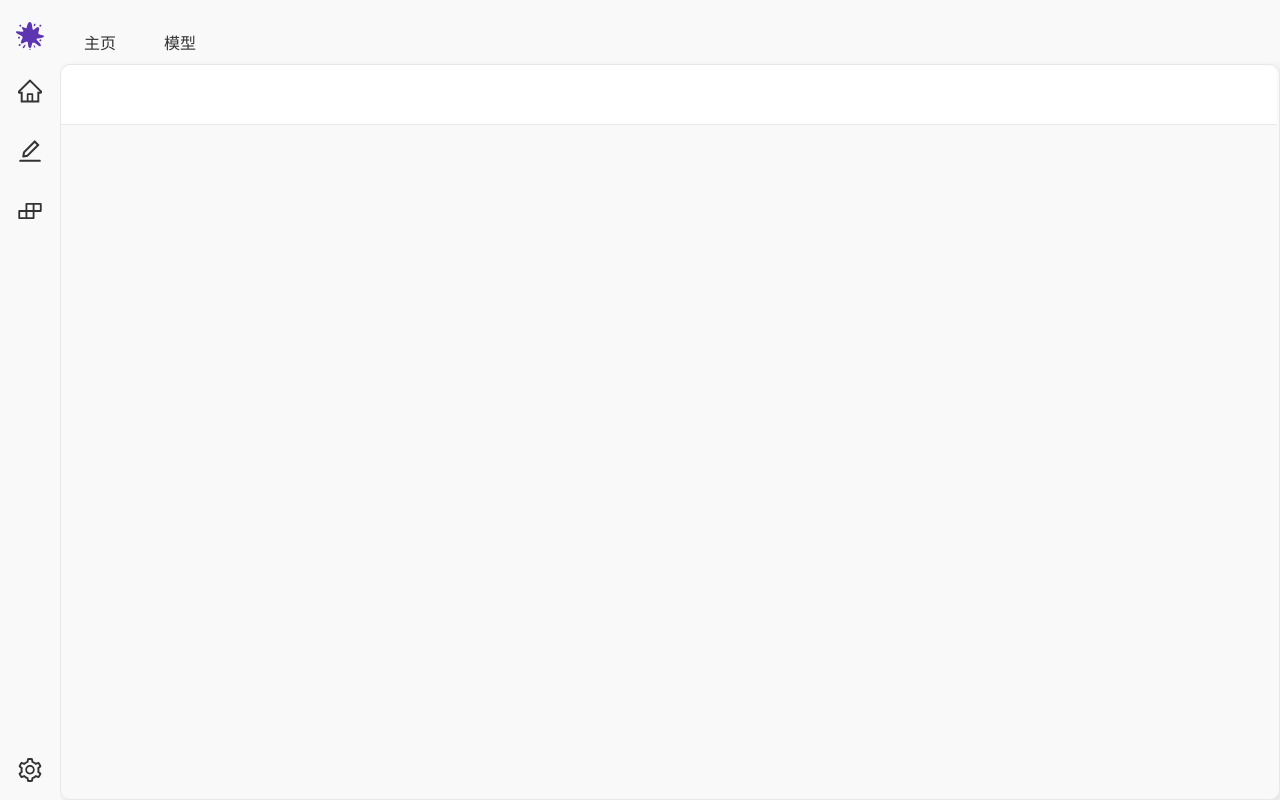
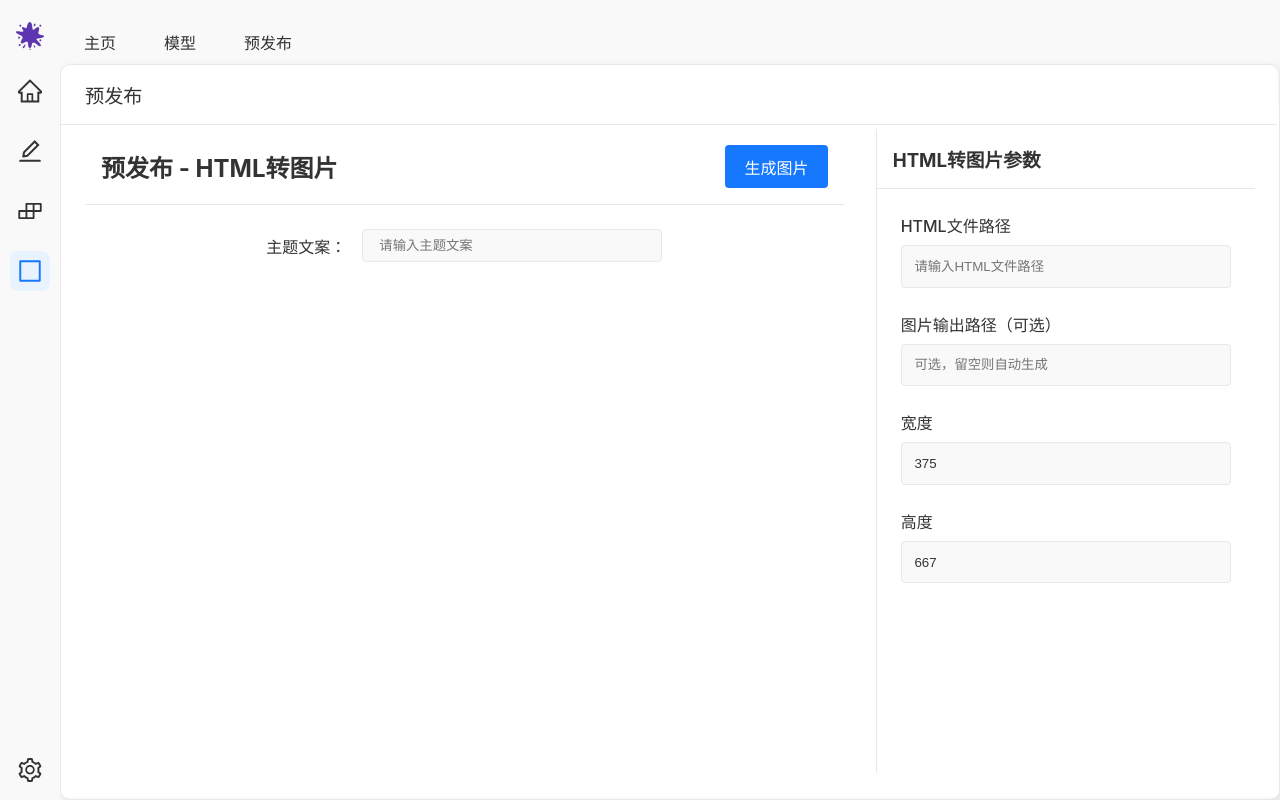
Before and after one commit to lminimum/inkflow, a Vue app in the folder ink-electron-vue/: page /prepublish in a window 1280 px wide. Before the commit this address had no page. Built offline with nearby package versions, Linux system fonts and the light colour scheme.

Commit message:
增加新界面

```diff
--- a/ink-electron-vue/src/renderer/src/App.vue
+++ b/ink-electron-vue/src/renderer/src/App.vue
@@ -73,7 +73,8 @@ const close = (): void => window.electronAPI?.close()
 // Tab配置
 const tabs = [
   { label: '主页', key: 'home', route: '/' },
-  { label: '模型', key: 'models', route: '/models' }
+  { label: '模型', key: 'models', route: '/models' },
+  { label: '预发布', key: 'prepublish', route: '/prepublish' }
 ]
 
 // Tab状态管理
@@ -91,7 +92,8 @@ const switchTab = (tab: string): void => {
 const creationNavItems = [
   { to: '/', icon: HomeOutlined },
   { to: '/ai-creation', icon: EditOutlined },
-  { to: '/html-creation', icon: BuildOutlined }
+  { to: '/html-creation', icon: BuildOutlined },
+  { to: '/prepublish', icon: BorderOutlined }
 ]
 
 const modelNavItems = [{ to: '/models', icon: DatabaseOutlined }]
--- /dev/null
+++ b/ink-electron-vue/src/renderer/src/api/htmlToImage.ts
@@ -0,0 +1,35 @@
+import { apiClient } from './client'
+
+export interface HtmlToImageParams {
+  html_path: string
+  output_path?: string
+  width?: number
+  height?: number
+  full_page?: boolean
+  wait_time?: number
+}
+
+export interface HtmlToImageResponse {
+  success: boolean
+  output_path?: string
+  msg?: string
+}
+
+/**
+ * 调用后端 HTML 转图片接口
+ * @param params html 转 image 参数
+ * @returns HtmlToImageResponse
+ */
+export const htmlToImage = async (params: HtmlToImageParams): Promise<HtmlToImageResponse> => {
+  const responseData: unknown = await apiClient.post('/html-to-image', params)
+  if (
+    responseData &&
+    typeof responseData === 'object' &&
+    'success' in responseData &&
+    typeof (responseData as { success: unknown }).success === 'boolean'
+  ) {
+    return responseData as HtmlToImageResponse
+  } else {
+    throw new Error('后端返回格式不正确')
+  }
+}
--- a/ink-electron-vue/src/renderer/src/router/index.ts
+++ b/ink-electron-vue/src/renderer/src/router/index.ts
@@ -30,6 +30,12 @@ export default createRouter({
       name: 'ModelList',
       component: ModelList,
       meta: { title: '模型列表' }
+    },
+    {
+      path: '/prepublish',
+      name: 'PrePublish',
+      component: () => import('@renderer/views/PrePublish.vue'),
+      meta: { title: '预发布' }
     }
   ]
 })
--- a/ink-electron-vue/src/renderer/src/views/HTMLCreation.vue
+++ b/ink-electron-vue/src/renderer/src/views/HTMLCreation.vue
@@ -10,6 +10,13 @@
             <button class="action-btn" @click="copyHtml"><CopyOutlined /> 复制HTML</button>
             <button class="action-btn" @click="previewInNewTab"><EyeOutlined /> 新窗口预览</button>
             <button class="action-btn"><ExportOutlined /> 导出</button>
+            <button
+              v-if="htmlStore.htmlSections.length > 0"
+              class="action-btn"
+              @click="goToPrePublish"
+            >
+              去预发布
+            </button>
           </div>
         </div>
         <div
@@ -134,7 +141,7 @@ import { ref, onMounted, reactive } from 'vue'
 import { storeToRefs } from 'pinia'
 import { useHtmlStore } from '../store/htmlStore'
 import HtmlSectionPager from '../components/HtmlSectionPager.vue'
-// ...其他导入
+import { useRouter } from 'vue-router'
 import {
   generateTitle,
   generateCss,
@@ -147,6 +154,8 @@ import {
   type SectionHTMLRequestParams
 } from '../api/htmlGenerate'
 import { ExportOutlined, CopyOutlined, EyeOutlined } from '@ant-design/icons-vue'
+
+const router = useRouter()
 
 // 表单数据
 const formData = ref({
@@ -319,6 +328,19 @@ const previewInNewTab = (): void => {
     newWindow.document.write(fullGeneratedHtml.value)
     newWindow.document.close()
   }
+}
+
+const goToPrePublish = (): void => {
+  // 取第一个区块的 file_path 作为 html 路径，主题文案用 formData.value.theme
+  const htmlPath = htmlStore.htmlSections[0]?.file_path || ''
+  const theme = formData.value.theme
+  router.push({
+    path: '/prepublish',
+    query: {
+      html_path: htmlPath,
+      theme: theme
+    }
+  })
 }
 
 // 页面初始化时恢复内容 (如果需要)
--- /dev/null
+++ b/ink-electron-vue/src/renderer/src/views/PrePublish.vue
@@ -0,0 +1,235 @@
+<template>
+  <div class="prepublish-container">
+    <div class="main-content">
+      <div class="display-section">
+        <div class="display-header">
+          <h2>预发布 - HTML转图片</h2>
+          <div class="display-actions">
+            <button class="action-btn" :disabled="loading" @click="handleConvert">
+              {{ loading ? '生成中...' : '生成图片' }}
+            </button>
+          </div>
+        </div>
+        <div
+          class="display-content"
+          style="display: flex; flex-direction: column; align-items: center; min-height: 420px"
+        >
+          <div class="theme-edit">
+            <label>主题文案：</label>
+            <input v-model="themeText" placeholder="请输入主题文案" class="theme-input" />
+          </div>
+          <div v-if="imgPath" class="img-preview-wrapper">
+            <h3>图片预览</h3>
+            <img :src="imgPath" alt="预览图片" class="preview-img" />
+          </div>
+          <div v-if="errorMsg" class="prepublish-error">{{ errorMsg }}</div>
+        </div>
+      </div>
+      <div class="form-section">
+        <div class="form-header">
+          <h3>HTML转图片参数</h3>
+        </div>
+        <div class="form-content">
+          <div class="form-group">
+            <label>HTML文件路径</label>
+            <input v-model="htmlPath" placeholder="请输入HTML文件路径" />
+          </div>
+          <div class="form-group">
+            <label>图片输出路径（可选）</label>
+            <input v-model="outputPath" placeholder="可选，留空则自动生成" />
+          </div>
+          <div class="form-group">
+            <label>宽度</label>
+            <input v-model.number="width" type="number" min="100" max="2000" />
+          </div>
+          <div class="form-group">
+            <label>高度</label>
+            <input v-model.number="height" type="number" min="100" max="2000" />
+          </div>
+        </div>
+      </div>
+    </div>
+  </div>
+</template>
+
+<script setup lang="ts">
+import { ref, onMounted } from 'vue'
+import { useRoute } from 'vue-router'
+import { htmlToImage } from '../api/htmlToImage'
+
+const route = useRoute()
+const htmlPath = ref('')
+const outputPath = ref('')
+const width = ref(375)
+const height = ref(667)
+const themeText = ref('')
+const imgPath = ref('')
+const errorMsg = ref('')
+const loading = ref(false)
+
+const handleConvert = async (): Promise<void> => {
+  if (!htmlPath.value) {
+    errorMsg.value = '请填写HTML文件路径'
+    return
+  }
+  errorMsg.value = ''
+  loading.value = true
+  imgPath.value = ''
+  try {
+    const res = await htmlToImage({
+      html_path: htmlPath.value,
+      output_path: outputPath.value || undefined,
+      width: width.value,
+      height: height.value
+    })
+    if (res.success && res.output_path) {
+      imgPath.value = res.output_path
+    } else {
+      errorMsg.value = res.msg || '生成失败'
+    }
+  } catch (e) {
+    errorMsg.value = e instanceof Error ? e.message : String(e)
+  } finally {
+    loading.value = false
+  }
+}
+
+onMounted(() => {
+  // 自动填充参数并自动生成
+  if (route.query.html_path) {
+    htmlPath.value = String(route.query.html_path)
+  }
+  if (route.query.theme) {
+    themeText.value = String(route.query.theme)
+  }
+  if (htmlPath.value) {
+    handleConvert()
+  }
+})
+</script>
+
+<style scoped>
+.prepublish-container {
+  padding: 1.5rem;
+  max-width: 1400px;
+  margin: 0 auto;
+  min-height: calc(100vh - 108px);
+  display: flex;
+  flex-direction: column;
+  background-color: var(--bg-color);
+  color: var(--text-primary);
+}
+.main-content {
+  display: grid;
+  grid-template-columns: 2fr 1fr;
+  gap: 2rem;
+  flex: 1;
+  overflow: hidden;
+}
+.display-section {
+  display: flex;
+  flex-direction: column;
+  border-radius: 8px;
+  overflow: hidden;
+  background-color: var(--bg-color);
+}
+.display-header {
+  display: flex;
+  justify-content: space-between;
+  align-items: center;
+  padding: 1rem;
+  border-bottom: 1px solid var(--border-color);
+}
+.display-actions {
+  display: flex;
+  gap: 0.5rem;
+}
+.action-btn,
+.prepublish-btn {
+  padding: 0.6rem 1.2rem;
+  background: var(--primary-color);
+  color: #fff;
+  border: none;
+  border-radius: 4px;
+  cursor: pointer;
+  font-size: 1rem;
+  transition: background 0.2s;
+}
+.action-btn:disabled,
+.prepublish-btn:disabled {
+  background: var(--border-color);
+  color: #aaa;
+  cursor: not-allowed;
+}
+.display-content {
+  flex: 1;
+  padding: 1.5rem;
+  overflow: visible;
+  background: var(--bg-color);
+  color: var(--text-primary);
+  min-height: 300px;
+  white-space: nowrap;
+}
+.theme-edit {
+  margin-bottom: 1.5rem;
+  display: flex;
+  align-items: center;
+  gap: 1rem;
+}
+.theme-input {
+  padding: 0.5rem 1rem;
+  border: 1px solid var(--border-color);
+  border-radius: 4px;
+  background: var(--card-bg);
+  color: var(--text-primary);
+  width: 300px;
+}
+.img-preview-wrapper {
+  margin-top: 1rem;
+  background: var(--bg-color);
+  border-radius: 8px;
+  padding: 1rem;
+  box-shadow: var(--card-shadow);
+  display: flex;
+  flex-direction: column;
+  align-items: center;
+}
+.preview-img {
+  max-width: 100%;
+  border-radius: 8px;
+  border: 1px solid var(--border-color);
+  background: #fff;
+}
+.prepublish-error {
+  color: #c3073f;
+  margin-top: 1rem;
+}
+.form-section {
+  border-left: 1px solid var(--border-color);
+  overflow: hidden;
+  background-color: var(--bg-color);
+}
+.form-header {
+  padding: 1rem;
+  border-bottom: 1px solid var(--border-color);
+}
+.form-content {
+  padding: 1.5rem;
+}
+.form-group {
+  margin-bottom: 1.5rem;
+}
+.form-group label {
+  display: block;
+  margin-bottom: 0.5rem;
+  font-weight: 500;
+}
+.form-group input {
+  width: 100%;
+  padding: 0.8rem;
+  border: 1px solid var(--border-color);
+  border-radius: 4px;
+  background-color: var(--card-bg);
+  color: var(--text-primary);
+}
+</style>
```
Also changed, not shown: 2 other files (tests, documents, lock files or other folders).
